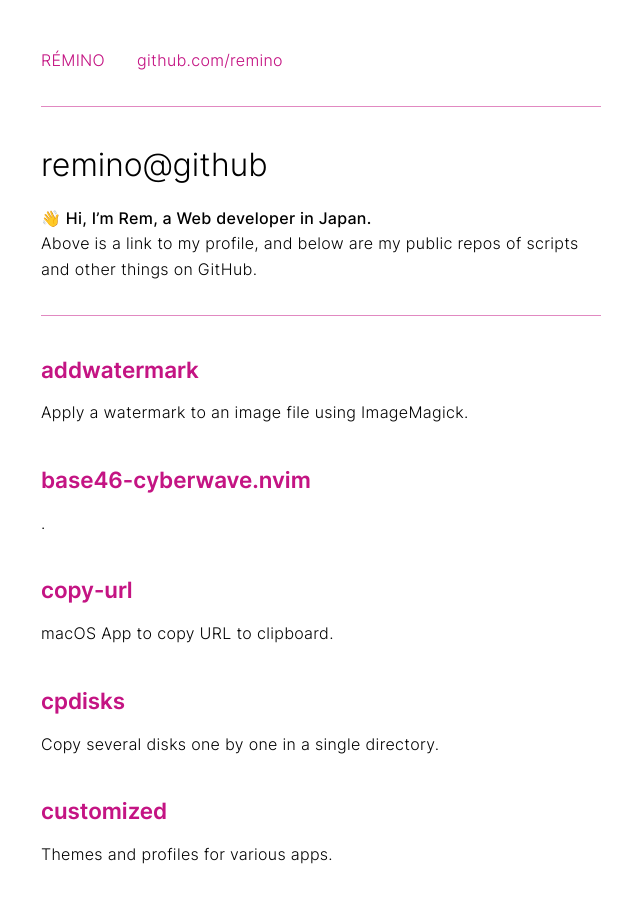
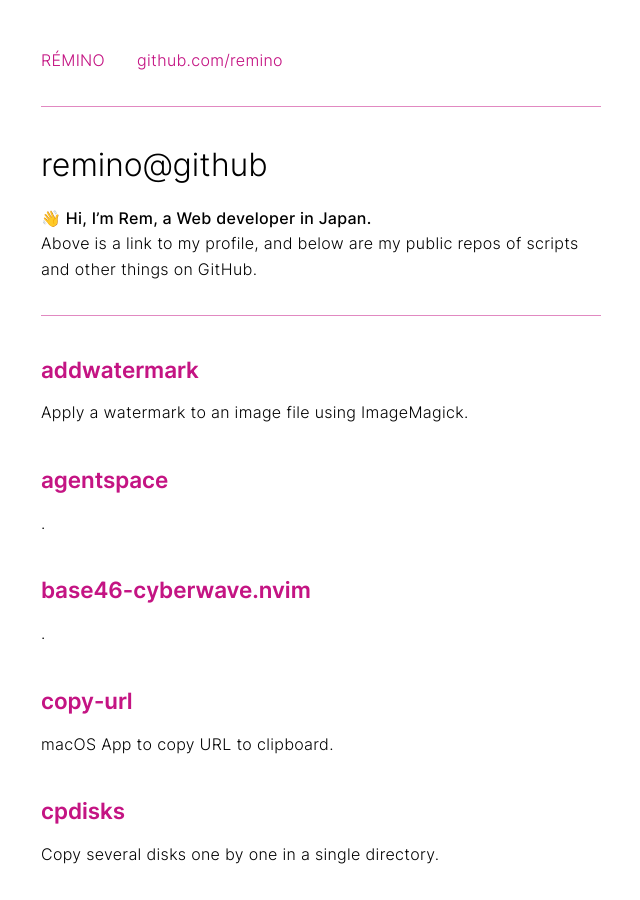
Before and after one commit to remino/remino.github.io, a Jekyll site: the page built from index.md, in a window 1280 px wide and 900 px high. Shown: the whole window, without its empty margins (319-959 px from the left). Built offline with Jekyll 4.4.1, drawn with Linux system fonts in a browser that asks for light colours.

Commit message:
Add agentspace

```diff
--- a/_data/repos.json
+++ b/_data/repos.json
@@ -4,6 +4,12 @@
 		"homepageUrl": "",
 		"name": "addwatermark",
 		"url": "https://github.com/remino/addwatermark"
+	},
+	{
+		"description": "",
+		"homepageUrl": "",
+		"name": "agentspace",
+		"url": "https://github.com/remino/agentspace"
 	},
 	{
 		"description": "",
```
